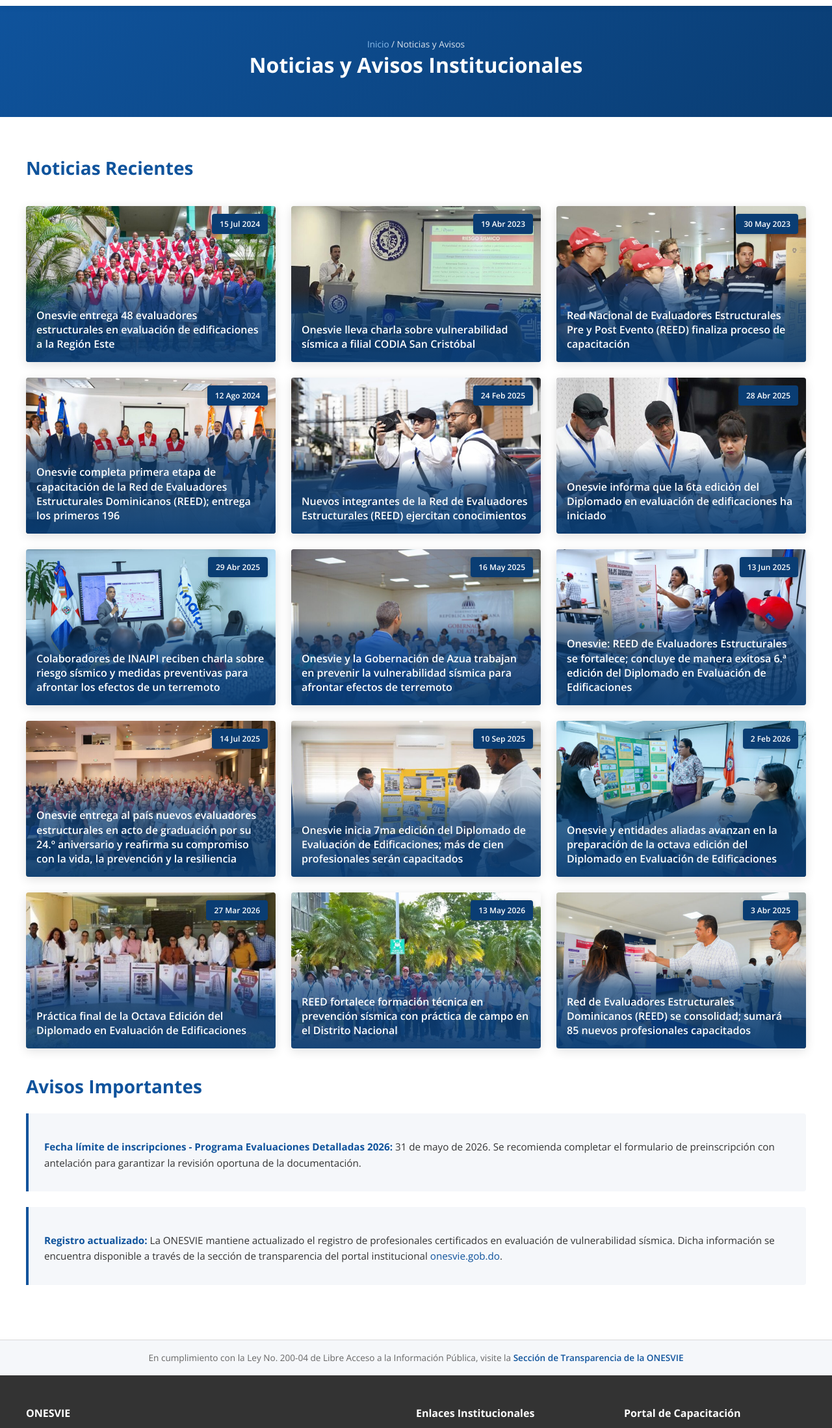
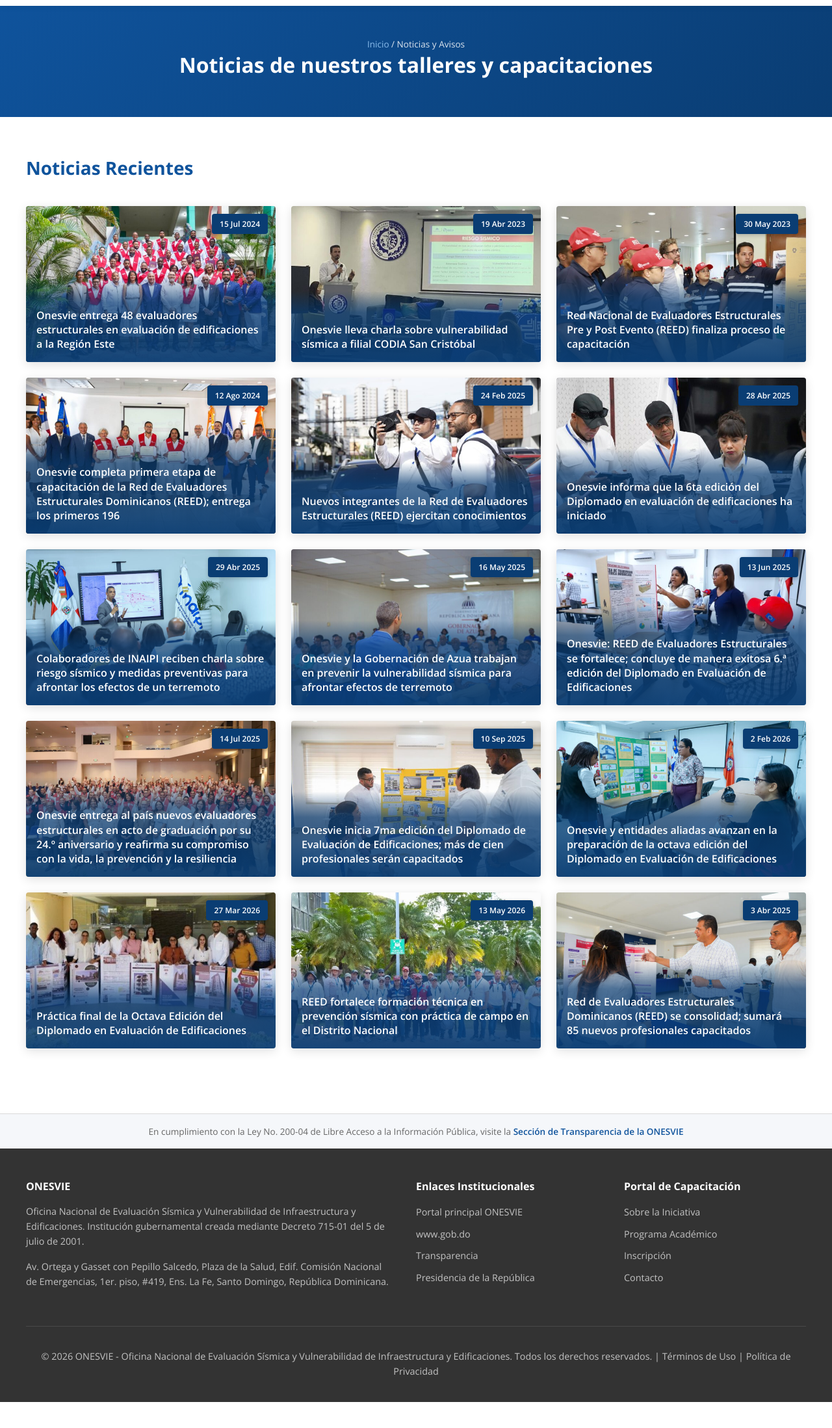
Before and after one commit to LanXerZ/onesvie-subdominio-reed, an Eleventy site: page src/noticias.njk in a window 1280 px wide. Shown: the part 71-2268 px from the top of the page at 65% size. After the commit the page ends 2228 px from the top, so only its background shows below. Built offline with nearby package versions, Linux system fonts and the light colour scheme; Eleventy itself is replaced by a stand-in of ours; files that its build step writes are made by us from their sources.

Commit message:
Actualiza contacto y noticias

```diff
--- a/src/contacto.njk
+++ b/src/contacto.njk
@@ -35,7 +35,7 @@
           <div class="info-contacto-icono" aria-hidden="true">&#128231;</div>
           <div class="info-contacto-texto">
             <h4>Correo Electrónico</h4>
-            <p><a href="mailto:capacitacion@onesvie.gob.do">capacitacion@onesvie.gob.do</a></p>
+            <p><a href="mailto:reed@onesvie.gob.do">reed@onesvie.gob.do</a></p>
             <p><a href="mailto:info@onesvie.gob.do">info@onesvie.gob.do</a></p>
           </div>
         </div>
@@ -44,7 +44,7 @@
           <div class="info-contacto-icono" aria-hidden="true">&#128222;</div>
           <div class="info-contacto-texto">
             <h4>Teléfono</h4>
-            <p>(809) 685-9739</p>
+            <p>(809) 567-6183</p>
           </div>
         </div>
 
--- a/src/noticias.njk
+++ b/src/noticias.njk
@@ -9,7 +9,7 @@
     <div class="migas-pan">
       <a href="{{ '/' | url }}">Inicio</a> / Noticias y Avisos
     </div>
-    <h1>Noticias y Avisos Institucionales</h1>
+    <h1>Noticias de nuestros talleres y capacitaciones</h1>
   </div>
 </section>
 
@@ -36,15 +36,7 @@
       {% endfor %}
     </div>
 
-    <h2 class="mt-4">Avisos Importantes</h2>
 
-    <div class="marco-legal-box">
-      <p><strong>Fecha límite de inscripciones - Programa Evaluaciones Detalladas 2026:</strong> 31 de mayo de 2026. Se recomienda completar el formulario de preinscripción con antelación para garantizar la revisión oportuna de la documentación.</p>
-    </div>
-
-    <div class="marco-legal-box">
-      <p><strong>Registro actualizado:</strong> La ONESVIE mantiene actualizado el registro de profesionales certificados en evaluación de vulnerabilidad sísmica. Dicha información se encuentra disponible a través de la sección de transparencia del portal institucional <a href="https://onesvie.gob.do" target="_blank" rel="noopener noreferrer">onesvie.gob.do</a>.</p>
-    </div>
 
   </div>
 </section>
```
Also changed, not shown: 2 other files.
